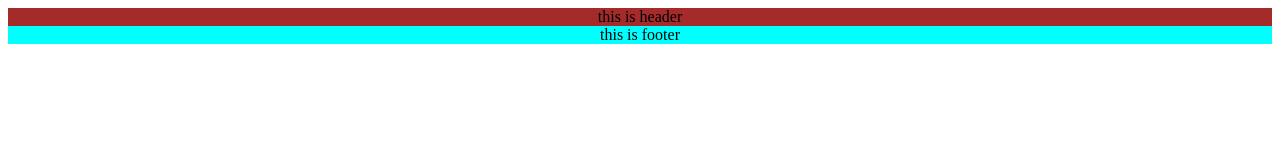
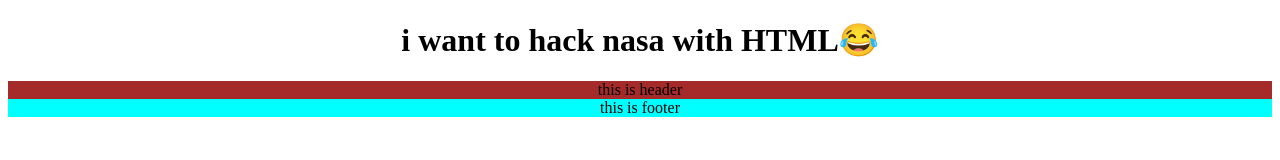
Before and after one commit to pooulad/first_try, a plain HTML site: page index.html in a window 1280 px wide. Drawn offline with Linux system fonts and the light colour scheme.

Commit message:
index changed

```diff
--- a/index.html
+++ b/index.html
@@ -8,6 +8,7 @@
     <title>title</title>
 </head>
 <body>
+    <h1 style="text-align: center;">i want to hack nasa with HTML😂</h1>
     <header>
         this is header
     </header>
```
